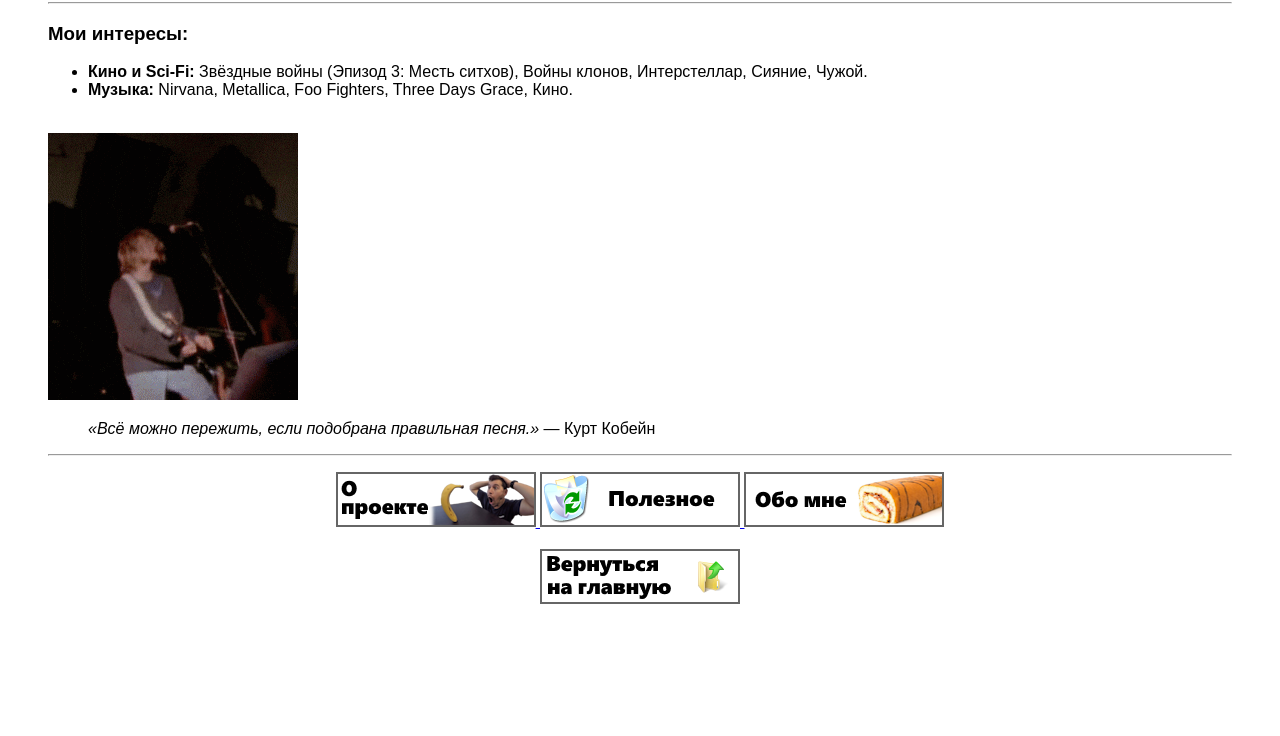
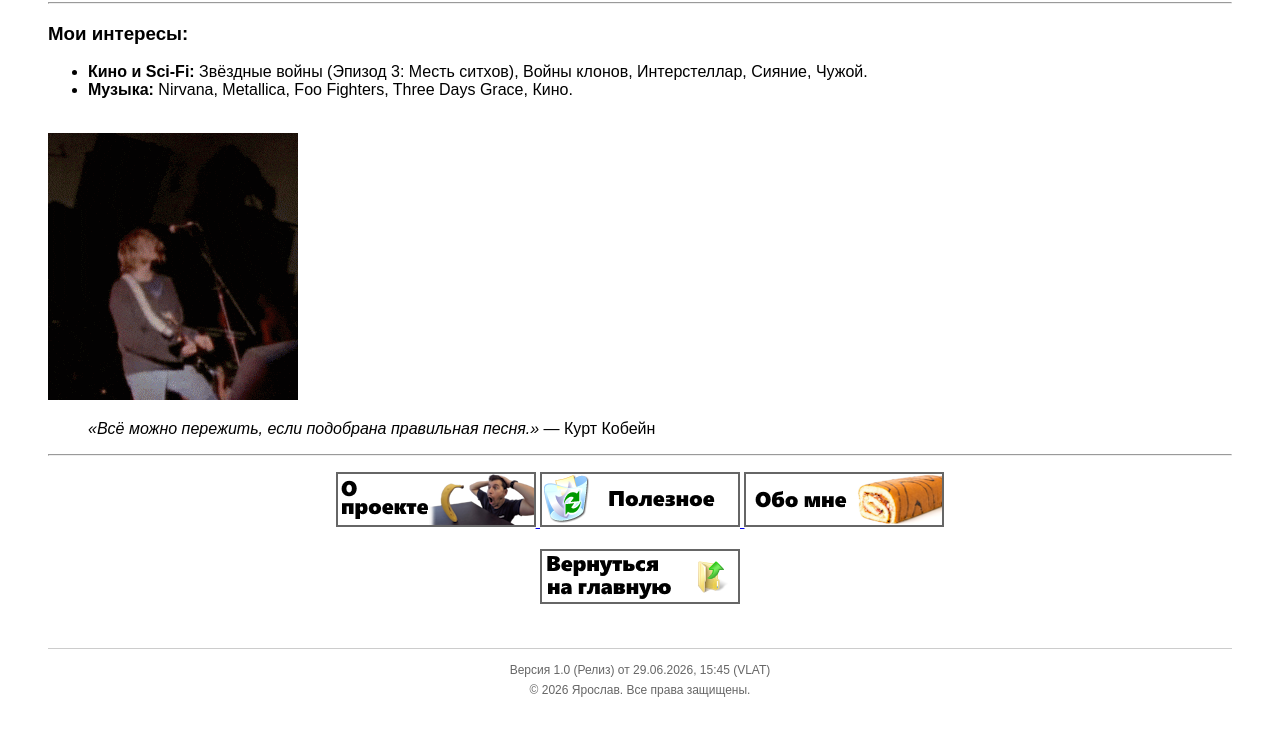
Before and after one commit to Stormovets/stormovets.github.io, a plain HTML site: page about/index.html in a window 1280 px wide. Shown: the part 126-862 px from the top of the page. Before the commit the page ends 800 px from the top, so only its background shows below. Drawn offline with Linux system fonts and the light colour scheme.

Commit message:
обновление сайта

```diff
--- a/about/index.html
+++ b/about/index.html
@@ -48,5 +48,10 @@
         </a>
     </p>
 </center>
+<hr style="margin-top: 40px; border: 0; border-top: 1px solid #ccc;">
+<p style="text-align: center; font-size: 12px; color: #666; line-height: 1.6;">
+    Версия 1.0 (Релиз) от 29.06.2026, 15:45 (VLAT) <br>
+    &copy; 2026 Ярослав. Все права защищены.
+</p>
 </body>
 </html>
```
Also changed, not shown: index.html (+5 -0 lines), project/index.html (+5 -0 lines), tools/index.html (+5 -0 lines).
